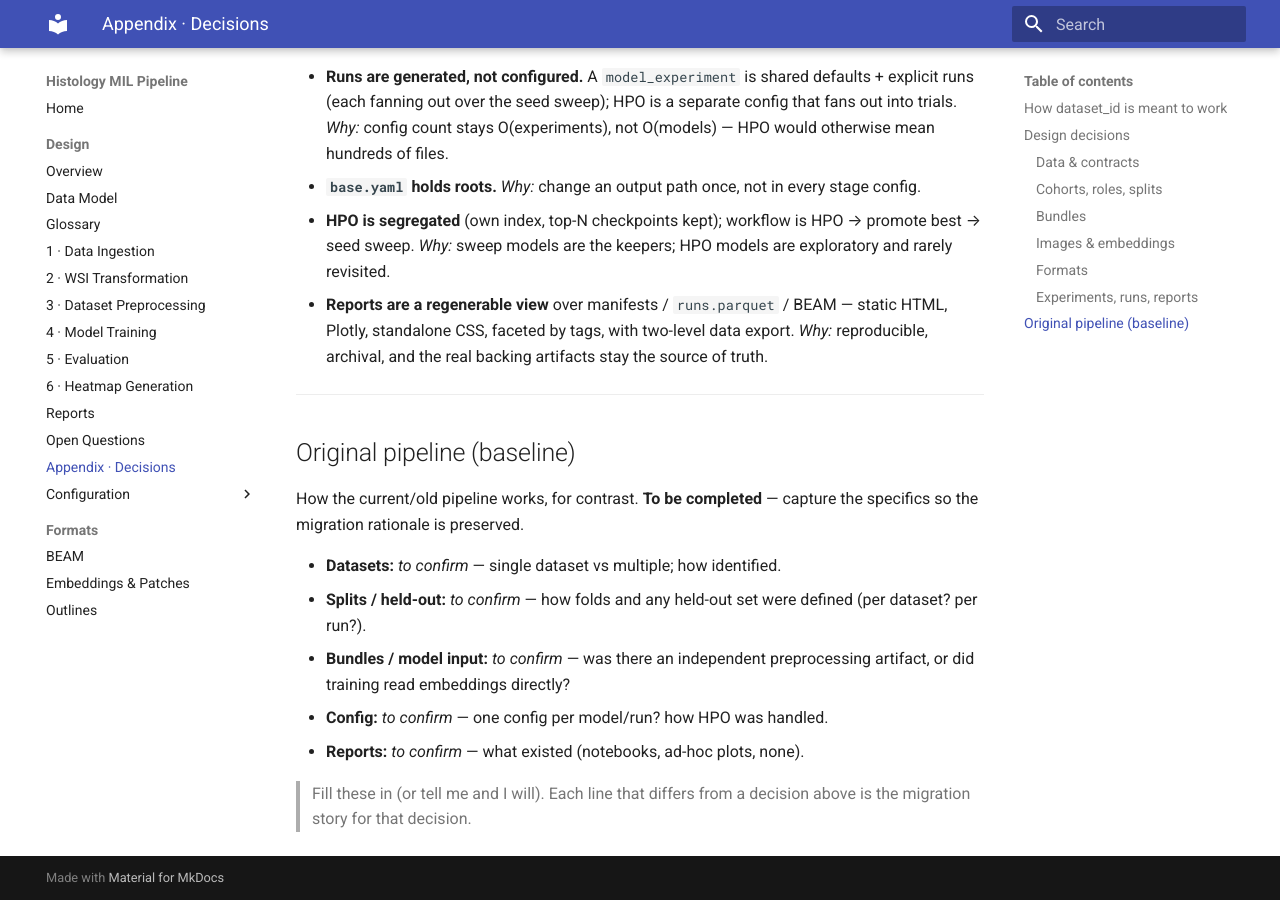
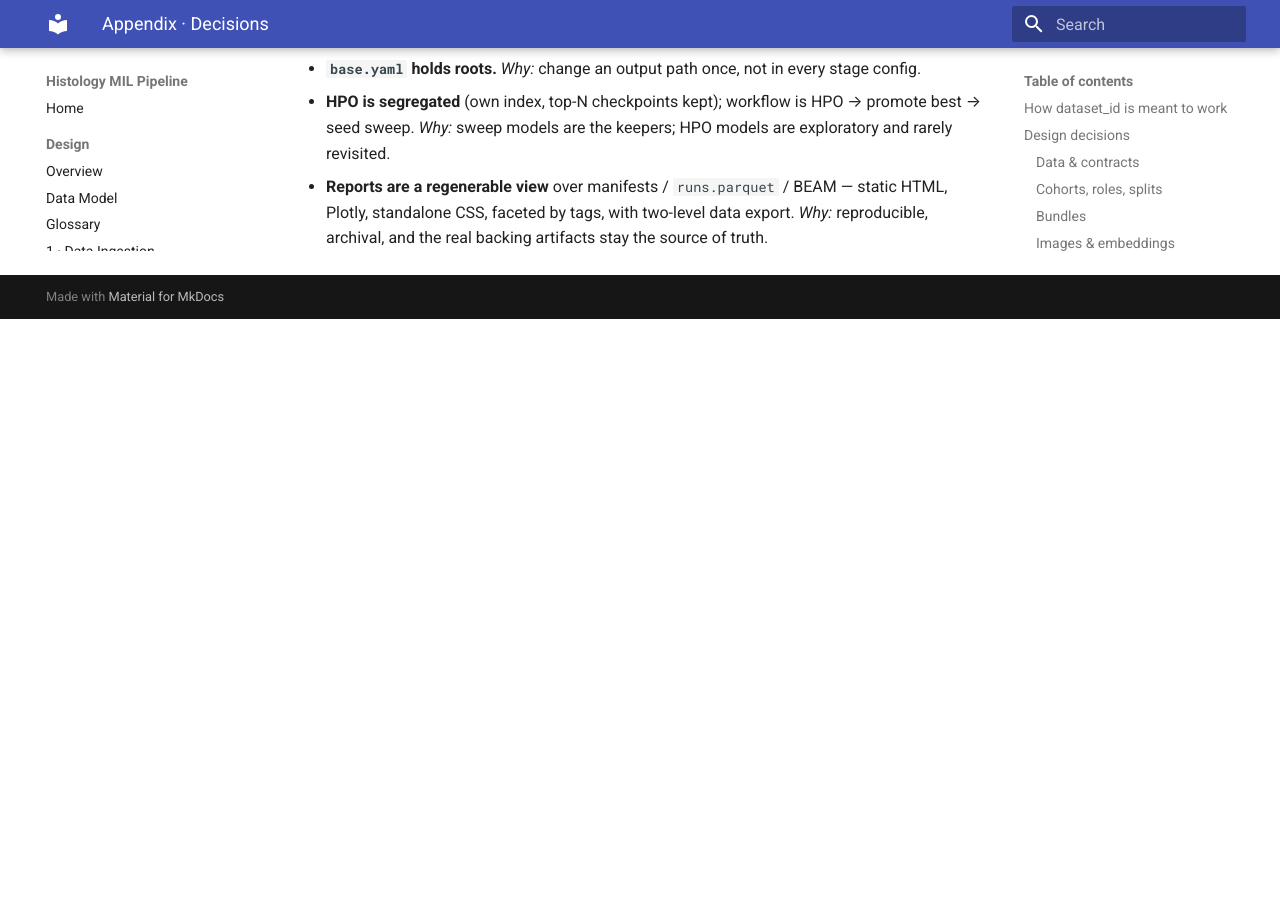
Before and after one commit to TheodorLindberg/SPRINTER_CLAM_DESIGN, an MkDocs documentation site: the page built from docs/design/12-appendix.md, in a window 1280 px wide and 900 px high, scrolled down 2022 px. Built offline with MkDocs 1.6.1 and Material for MkDocs 9.7.7, drawn with Linux system fonts in a browser that asks for light colours; after the commit the page ends 2341 px from its top, so only the background shows below that; some of the changed text lies outside the part shown.

Commit message:
Add old-pipeline review; keep docs old-pipeline-free
- OLD_PIPELINE_REVIEW.md (outside docs/): reuse / update / gaps analysis
- Strip old-pipeline references from the appendix and index
- gitignore the cloned clam_old_pipeline/

Co-Authored-By: Claude Opus 4.8 <noreply@anthropic.com>

```diff
--- a/docs/design/12-appendix.md
+++ b/docs/design/12-appendix.md
@@ -1,6 +1,6 @@
-# Appendix — Decisions & Background
+# Appendix — Design Decisions
 
-A record of the design decisions behind this spec and how they differ from the original (old) pipeline. This is the "why", kept out of the stage docs so those stay clean.
+The reasoning behind the spec — the "why" — kept out of the stage docs so those stay focused on the design itself.
 
 ## How `dataset_id` is meant to work
 
@@ -9,13 +9,11 @@ A record of the design decisions behind this spec and how they differ from the o
 - A patient is globally `(dataset_id, patient_id)`, so the same `dataset_id` is what lets a [cohort](02-data-model.md#cohorts-roles-and-splits) pool patients from several sources unambiguously.
 - Never `latest` — the id must pin a specific source/version so provenance is stable.
 
-> Originally (old pipeline): **to confirm — describe how datasets were identified before** (e.g. a single implicit dataset, a folder name, or an ad-hoc id). Capture it here so the change is traceable.
-
 ---
 
 ## Design decisions
 
-Each entry: **what** we decided and **why**. Where it changed from the old pipeline, the *before → now* is noted.
+Each entry: **what** we decided and **why**.
 
 ### Data & contracts
 
@@ -51,17 +49,3 @@ Each entry: **what** we decided and **why**. Where it changed from the old pipel
 - **`base.yaml` holds roots.** *Why:* change an output path once, not in every stage config.
 - **HPO is segregated** (own index, top-N checkpoints kept); workflow is HPO → promote best → seed sweep. *Why:* sweep models are the keepers; HPO models are exploratory and rarely revisited.
 - **Reports are a regenerable view** over manifests / `runs.parquet` / BEAM — static HTML, Plotly, standalone CSS, faceted by tags, with two-level data export. *Why:* reproducible, archival, and the real backing artifacts stay the source of truth.
-
----
-
-## Original pipeline (baseline)
-
-How the current/old pipeline works, for contrast. **To be completed** — capture the specifics so the migration rationale is preserved.
-
-- **Datasets:** _to confirm_ — single dataset vs multiple; how identified.
-- **Splits / held-out:** _to confirm_ — how folds and any held-out set were defined (per dataset? per run?).
-- **Bundles / model input:** _to confirm_ — was there an independent preprocessing artifact, or did training read embeddings directly?
-- **Config:** _to confirm_ — one config per model/run? how HPO was handled.
-- **Reports:** _to confirm_ — what existed (notebooks, ad-hoc plots, none).
-
-> Fill these in (or tell me and I will). Each line that differs from a decision above is the migration story for that decision.
```
Also changed, not shown: CLAUDE.md (+1 -1 lines), OLD_PIPELINE_REVIEW.md (added, +104 -0 lines), docs/index.md (+1 -1 lines), 1 other file.
